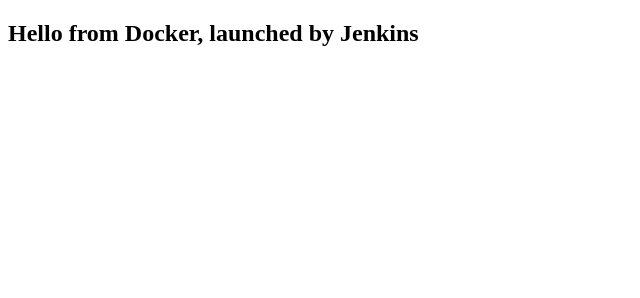
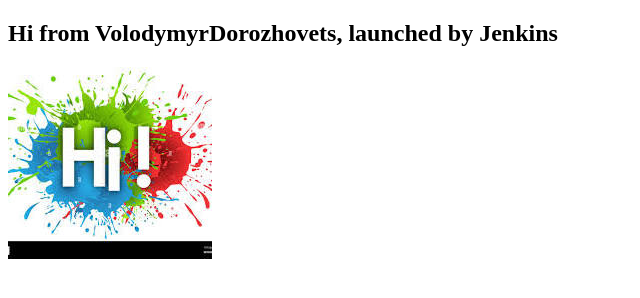
Before and after one commit to VolodymyrDorozhovets/lab_1, a plain HTML site: page index.html in a window 1280 px wide. Shown: the whole page, without its empty margins (0-640 px from the left). Drawn offline with Linux system fonts and the light colour scheme.

Commit message:
second commit

```diff
--- a/index.html
+++ b/index.html
@@ -5,6 +5,7 @@
         <title>Lab_1</title>
     </head>
     <body>
-        <h2>Hello from Docker, launched by Jenkins</h2>
+        <h2>Hi from VolodymyrDorozhovets, launched by Jenkins</h2>
+    	<img src="hi.jpeg" alt="Hi, hello">
     </body>
 </html>
```
Also changed, not shown: hi.jpeg (added), 1 other file.
